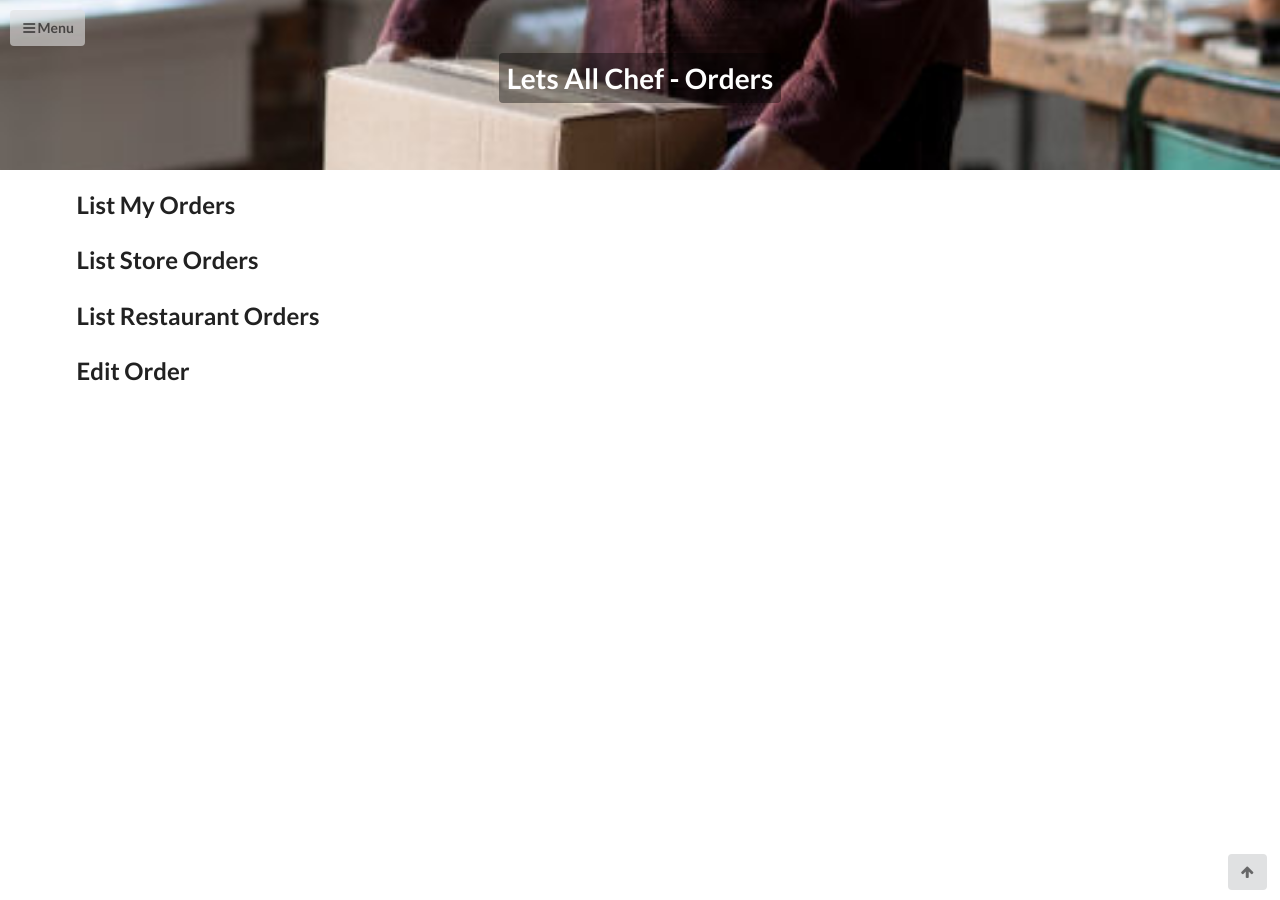
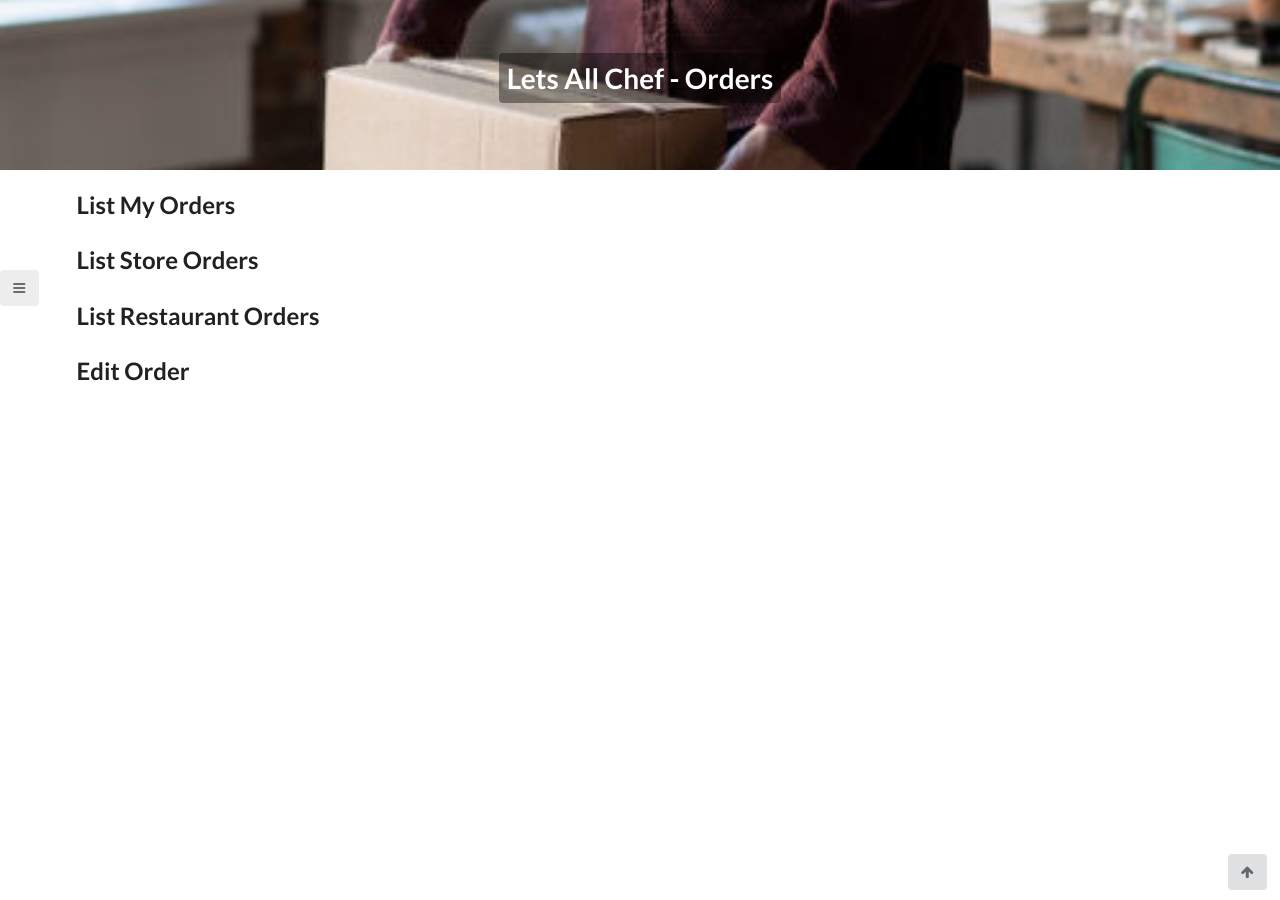
Before and after one commit to letsallchef/docs, a Jekyll site: the page built from _posts/api/2017-03-05-orders.md, in a window 1280 px wide. Built offline with Jekyll 4.4.1, drawn with Linux system fonts in a browser that asks for light colours.

Commit message:
Changes menu button position and style

```diff
--- a/_layouts/api.html
+++ b/_layouts/api.html
@@ -6,7 +6,7 @@ layout: default
 <div class="pusher">
 	<header {% if page.cover %}style="background-image: url('{{ site.baseurl }}/uploads/posts/{{ page.cover }}');"{% else %}style="background-image: url('{{ site.baseurl }}/uploads/pages/letsallchef-kitchen.jpg');"{% endif %}>
 		<h1><span>{{ site.title }} - {{ page.title }}</span></h1>
-		<button class="ui icon button" id="sidebar-button"> <i class="icon sidebar"></i>Menu</button>
+		<button class="ui icon button" id="sidebar-button"> <i class="icon sidebar"></i></button>
 	</header>
 	<div class="ui container">
 		{{ content }}
--- a/assets/css/style.css
+++ b/assets/css/style.css
@@ -13,9 +13,9 @@ header h1 span{
 	background: rgba(0, 0, 0, 0.4);
 }
 #sidebar-button{
-	position: absolute;
-	top: 10px;
-	left: 10px;
+	position: fixed;
+	top: 30%;
+	left: 0px;
 	background: rgba(225, 225, 225, 0.6)
 }
 #goto-top{
```
